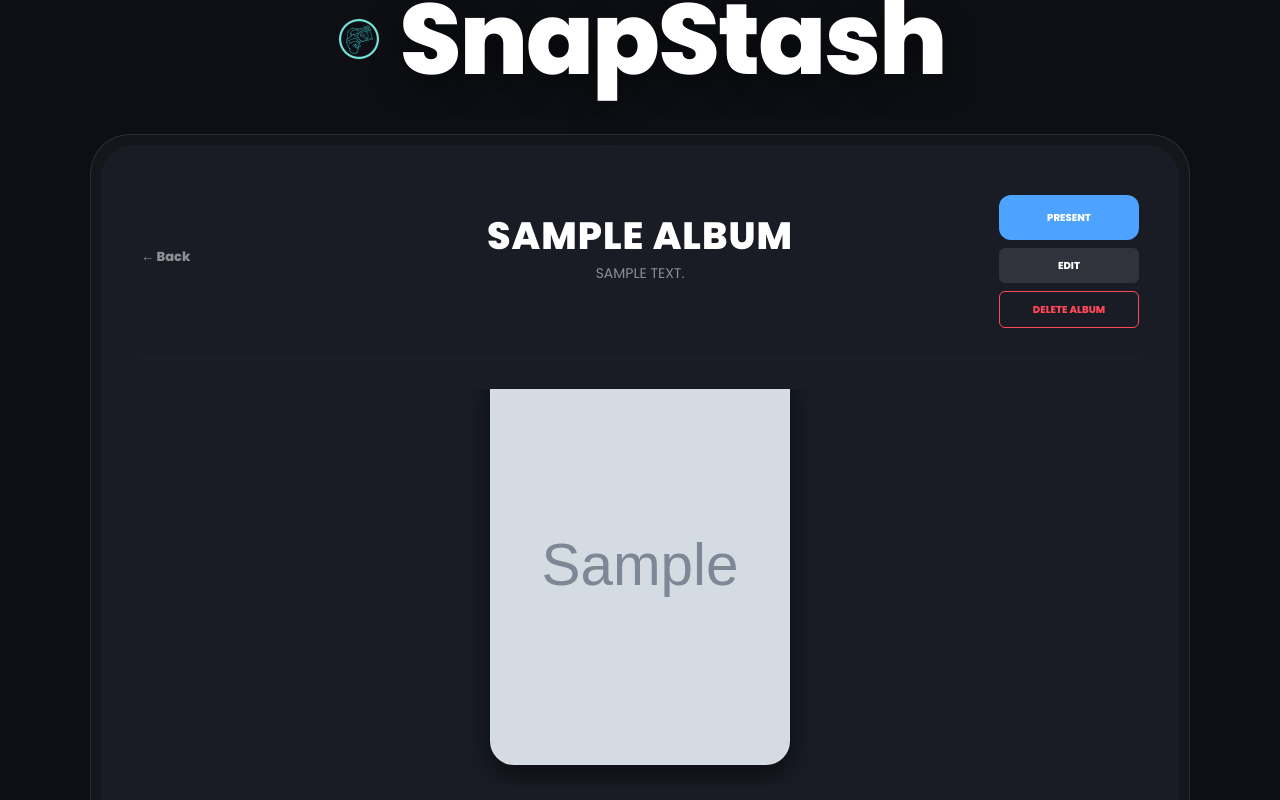
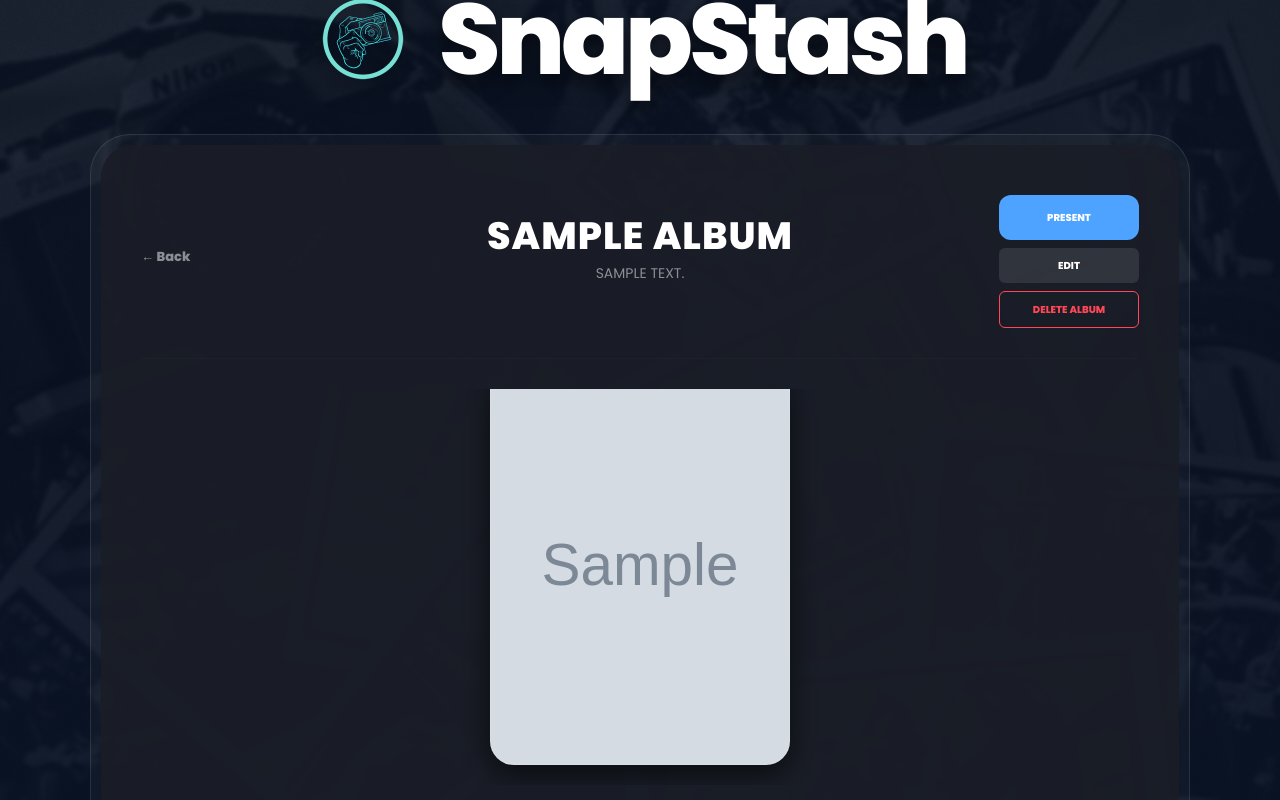
Before and after one commit to andreikristoffermanrique/SnapStash, a Flask app: page /my_album/1 in a window 1280 px wide. Run offline with Flask 3, Linux system fonts and the light colour scheme; a user stored in the database is signed in; tables that the repository leaves empty hold one stand-in row (values such as "Sample post"); grey boxes marked "Sample" are stand-in pictures.

Commit message:
Updated my_album.html

```diff
--- a/microblog/app/templates/my_album.html
+++ b/microblog/app/templates/my_album.html
@@ -187,7 +187,13 @@
         --text-muted: rgba(255, 255, 255, 0.5);
     }
 
-    html, body { height: 100%; margin: 0; overflow: hidden; background: var(--bg-dark); }
+    html, body {
+        height: 100%;
+        margin: 0;
+        overflow: hidden;
+        background: linear-gradient(rgba(10, 20, 40, 0.75), rgba(10, 20, 40, 0.85)),
+                    url("{{ url_for('static', filename='assets/camera_bg_1920v2.jpg') }}") no-repeat center center/cover;
+    }
 
     .page-wrapper {
         height: 100vh;
@@ -208,9 +214,21 @@
     }
 
     .nav-header { margin-bottom: 20px; }
-    .logo-container { display: flex; align-items: center; gap: 15px; }
-    .logo-icon { height: 50px; }
-    .logo-text { font-size: 55px; font-weight: 900; letter-spacing: -2px; color: white; }
+    .logo-container { display: flex; align-items: center; gap: 25px; }
+
+    /* UPDATED LOGO CSS */
+    .logo-icon {
+        height: 100px;
+        width: auto;
+        filter: drop-shadow(0 5px 15px rgba(0,0,0,0.4));
+    }
+    .logo-text {
+        font-size: 90px;
+        font-weight: 950;
+        letter-spacing: -4px;
+        color: white;
+        text-shadow: 0 10px 20px rgba(0,0,0,0.5);
+    }
 
     .content-card {
         width: 100%;
```
